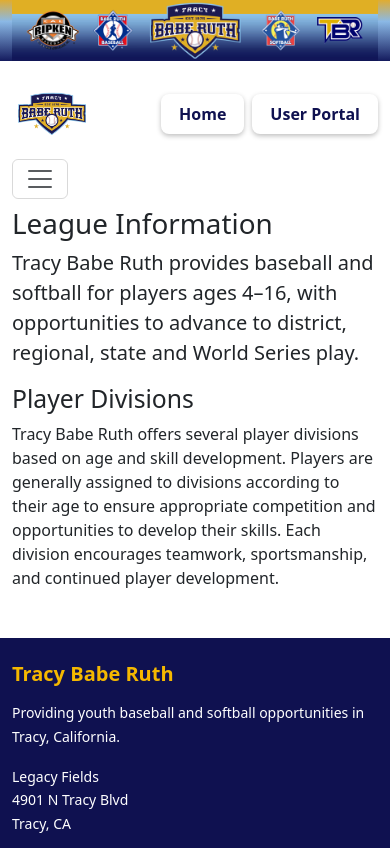
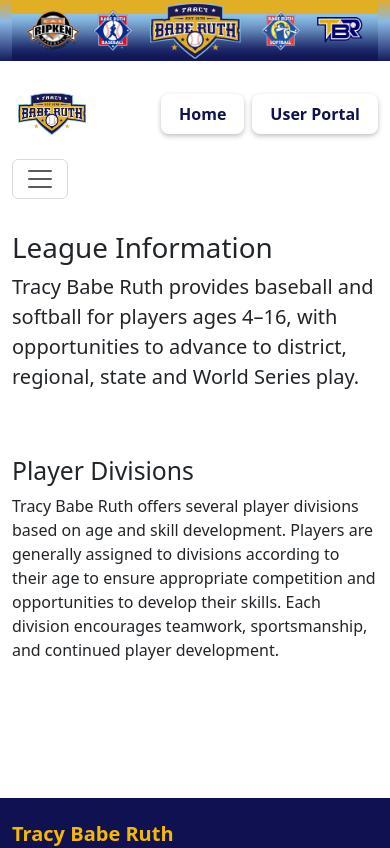
Before and after one commit to DavidPena123/MyLeague, a React (Vite) app in the folder client/: page /league-information in a window 390 px wide. Shown: the top 848 px of the page. Built offline with nearby package versions, Linux system fonts and the light colour scheme.

Commit message:
FOXTROT-282: Improve League Information page responsiveness

```diff
--- a/client/src/pages/LeagueInformationPage.jsx
+++ b/client/src/pages/LeagueInformationPage.jsx
@@ -4,7 +4,7 @@ import { Container } from "react-bootstrap";
 function LeagueInformationPage() {
   return (
     <Container>
-      <section id="about">
+      <section id="about" className="py-4">
         <h1>League Information</h1>
         <p className="lead">
           Tracy Babe Ruth provides baseball and softball for players ages
@@ -13,8 +13,7 @@ function LeagueInformationPage() {
         </p>
       </section>
 
-
-<section id="divisions">
+      <section id="divisions" className="py-4">
         <h2>Player Divisions</h2>
         <p>
           Tracy Babe Ruth offers several player divisions based on age
@@ -28,7 +27,7 @@ function LeagueInformationPage() {
         {/* Division cards go here */}
       </section>
 
-      <section id="documents"></section>
+      <section id="documents" className="py-4"></section>
     </Container>
   );
 }
```
Lines whose indentation alone changed are shown as unchanged.
